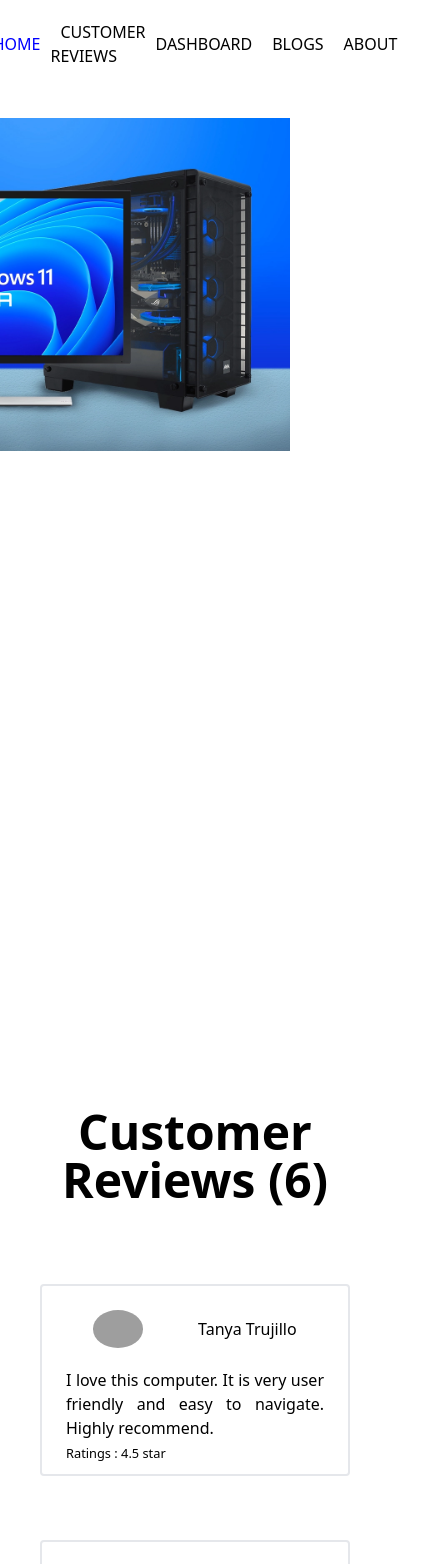
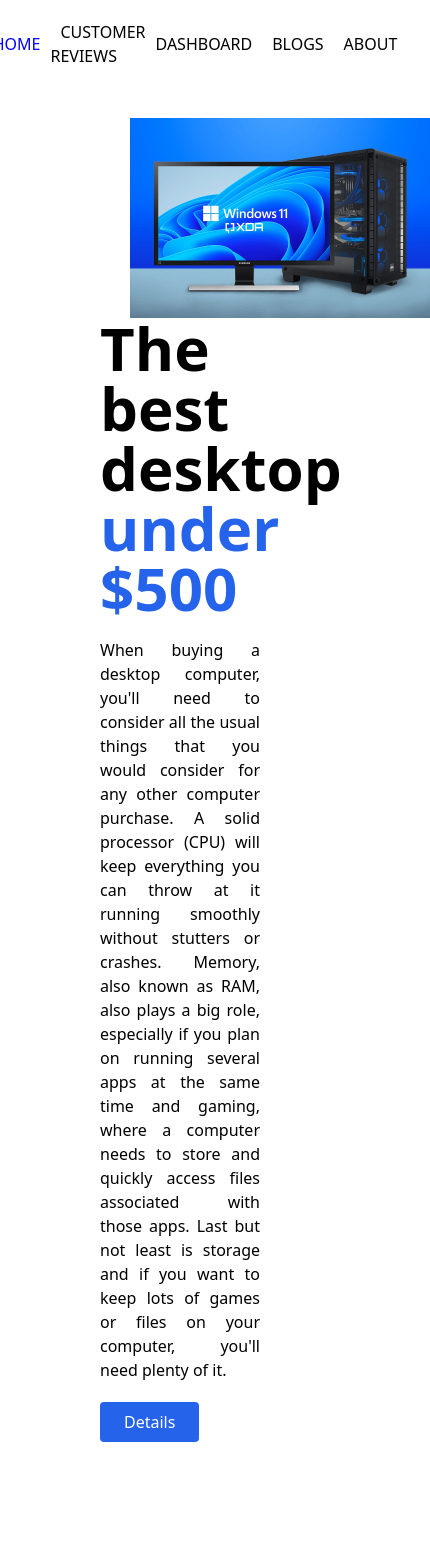
Before and after one commit to mdmehedihasan212/desktop-computer-analysis, a React (Create React App) app: page / in a window 390 px wide. Shown: the top 1564 px of the page, 430 px wide, since content can reach past the window. Built offline with nearby package versions, Linux system fonts and the light colour scheme; grey boxes are pictures that could not be loaded.

Commit message:
test bullet point write

```diff
--- a/src/App.js
+++ b/src/App.js
@@ -15,7 +15,7 @@ function App() {
       <Routes>
         <Route path='/' element={<Home></Home>}></Route>
         <Route path='/home' element={<Home></Home>}></Route>
-        <Route path='/customrreview' element={<CustomerReview></CustomerReview>}></Route>
+        <Route path='/review' element={<CustomerReview></CustomerReview>}></Route>
         <Route path='/dashboard' element={<DashBoard></DashBoard>}></Route>
         <Route path='/dashboard' element={<DashBoard></DashBoard>}></Route>
         <Route path='/blogs' element={<Blogs></Blogs>}></Route>
--- a/src/components/CustomerReview/CustomerReview.js
+++ b/src/components/CustomerReview/CustomerReview.js
@@ -2,6 +2,7 @@ import React from 'react';
 import './CustomerReview.css';
 
 const CustomerReview = ({ review }) => {
+    // console.log(review);
     const { name, picture, comment, rating } = review;
     return (
         <section className='border-2 rounded p-6 mt-10 max-h-48'>
--- a/src/components/DashBoard/DashBoard.js
+++ b/src/components/DashBoard/DashBoard.js
@@ -42,7 +42,7 @@ const data = [
 
 const DashBoard = () => {
     return (
-        <section className='grid grid-cols-2 gap-12 mt-12 px-12'>
+        <section className='grid grid-cols-1 md:grid-cols-2 gap-12 mt-12 px-12'>
             <div>
                 <h1 className='text-2xl font-light mb-3 mx-16'>Investment vs Revenue (Area Chart)</h1>
                 <AreaChart width={625} height={250} data={data}
--- a/src/components/Home/Home.css
+++ b/src/components/Home/Home.css
@@ -18,3 +18,13 @@
 .product-details p {
     margin: 20px 0;
 }
+
+@media screen and (max-width: 425px) {
+    .product-container {
+        flex-direction: column;
+    }
+
+    .product-img img {
+        max-width: 300px;
+    }
+}
--- a/src/components/Home/Home.js
+++ b/src/components/Home/Home.js
@@ -1,4 +1,3 @@
-import React from 'react';
 import './Home.css';
 import image from '../../Assets/computer.webp';
 import { Link } from 'react-router-dom';
@@ -6,7 +5,7 @@ import useReview from '../../hooks/useReview';
 import CustomerReview from '../CustomerReview/CustomerReview';
 
 const Home = () => {
-    const [reviews, setReviews] = useReview();
+    const [reviews] = useReview();
     return (
         <section>
             <div className="product-container">
@@ -19,7 +18,7 @@ const Home = () => {
                     </h1>
                     <p>When buying a desktop computer, you'll need to consider all the usual things that you would consider for any other computer purchase. A solid processor (CPU) will keep everything you can throw at it running smoothly without stutters or crashes. Memory, also known as RAM, also plays a big role, especially if you plan on running several apps at the same time and gaming, where a computer needs to store and quickly access files associated with those apps. Last but not least is storage and if you want to keep lots of games or files on your computer, you'll need plenty of it.
                     </p>
-                    <Link className='px-6 py-2 rounded bg-blue-600 text-white' to={'/'}>Details</Link>
+                    <button className='px-6 py-2 rounded bg-blue-600 text-white' to={'/'}>Details</button>
                 </div>
             </div>
             <div className="review-container">
@@ -35,7 +34,7 @@ const Home = () => {
                     </div>
                 </div>
                 <div className="review-btn text-center m-6">
-                    <Link className='px-32 py-1 rounded-lg bg-blue-600 text-white' to={'/customrreview'}>See All Reviews</Link>
+                    <Link to={'/review'} className='px-32 py-1 rounded-lg bg-blue-600 text-white'>See All Reviews</Link>
                 </div>
             </div>
         </section>
--- a/src/components/Navbar/Navbar.js
+++ b/src/components/Navbar/Navbar.js
@@ -6,7 +6,7 @@ const Navbar = () => {
     return (
         <nav className='navbar-container'>
             <CustomLink to={'/'}>HOME</CustomLink>
-            <CustomLink to={'/customrreview'}>CUSTOMER REVIEWS</CustomLink>
+            <CustomLink to={'/review'}>CUSTOMER REVIEWS</CustomLink>
             <CustomLink to={'/dashboard'}>DASHBOARD</CustomLink>
             <CustomLink to={'/blogs'}>BLOGS</CustomLink>
             <CustomLink to={'/about'}>ABOUT</CustomLink>
```
Also changed, not shown: 1 other file (tests, documents, lock files or other folders).
